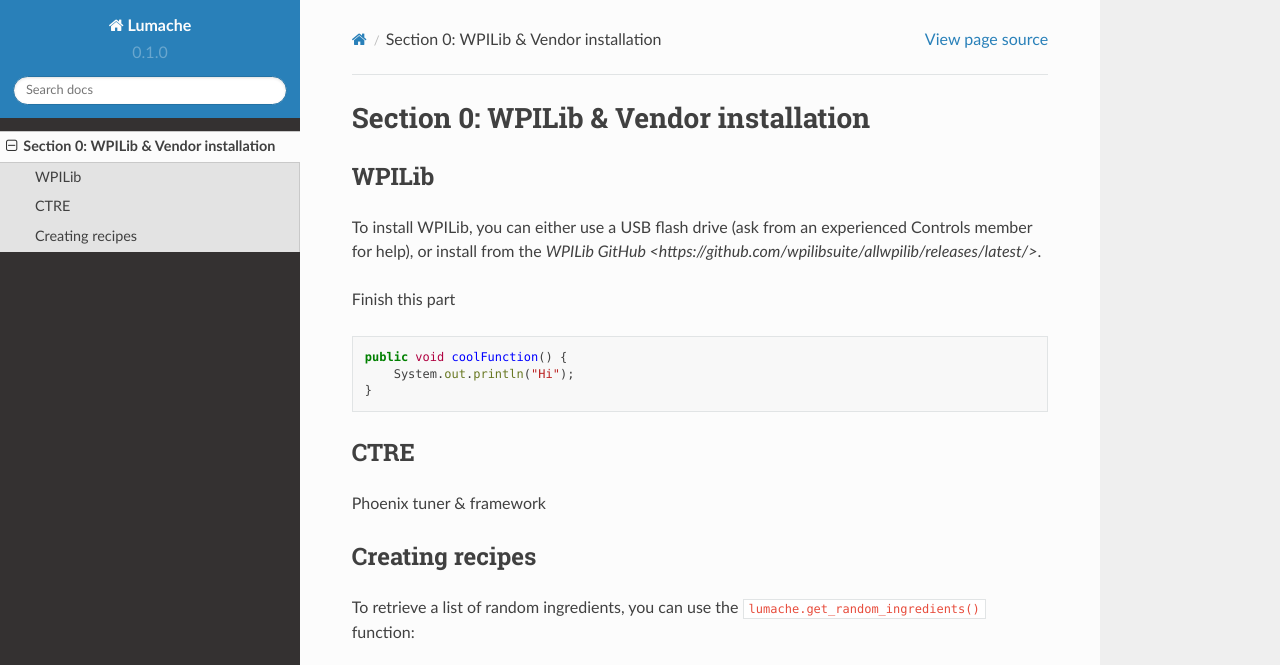
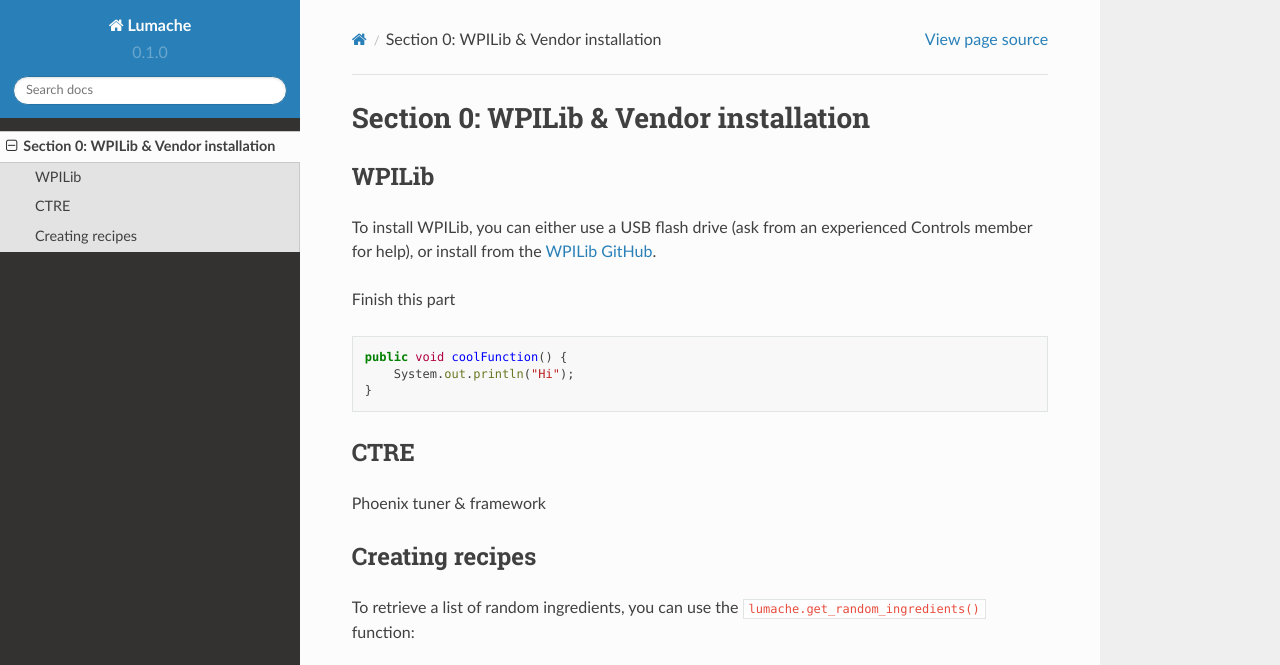
Before and after one commit to Team4028/beakdocs, a Sphinx documentation site: the page built from docs/source/sect0.rst, in a window 1280 px wide and 1305 px high, cut to the strip 0-665 px from the top of the window. Built offline with Sphinx 7.4.7 and the Read the Docs theme 2.0.0, drawn with Linux system fonts in a browser that asks for light colours.

Commit message:
fix hyperlink to wpilib?
Signed-off-by: swirl <swurl@swurl.xyz>

```diff
--- a/docs/source/sect0.rst
+++ b/docs/source/sect0.rst
@@ -7,7 +7,7 @@ WPILib
 ------------
 
 To install WPILib, you can either use a USB flash drive (ask from an experienced Controls member for help),
-or install from the `WPILib GitHub <https://github.com/wpilibsuite/allwpilib/releases/latest/>`.
+or install from the `WPILib GitHub <https://github.com/wpilibsuite/allwpilib/releases/latest/>`_.
 
 Finish this part
 
```
